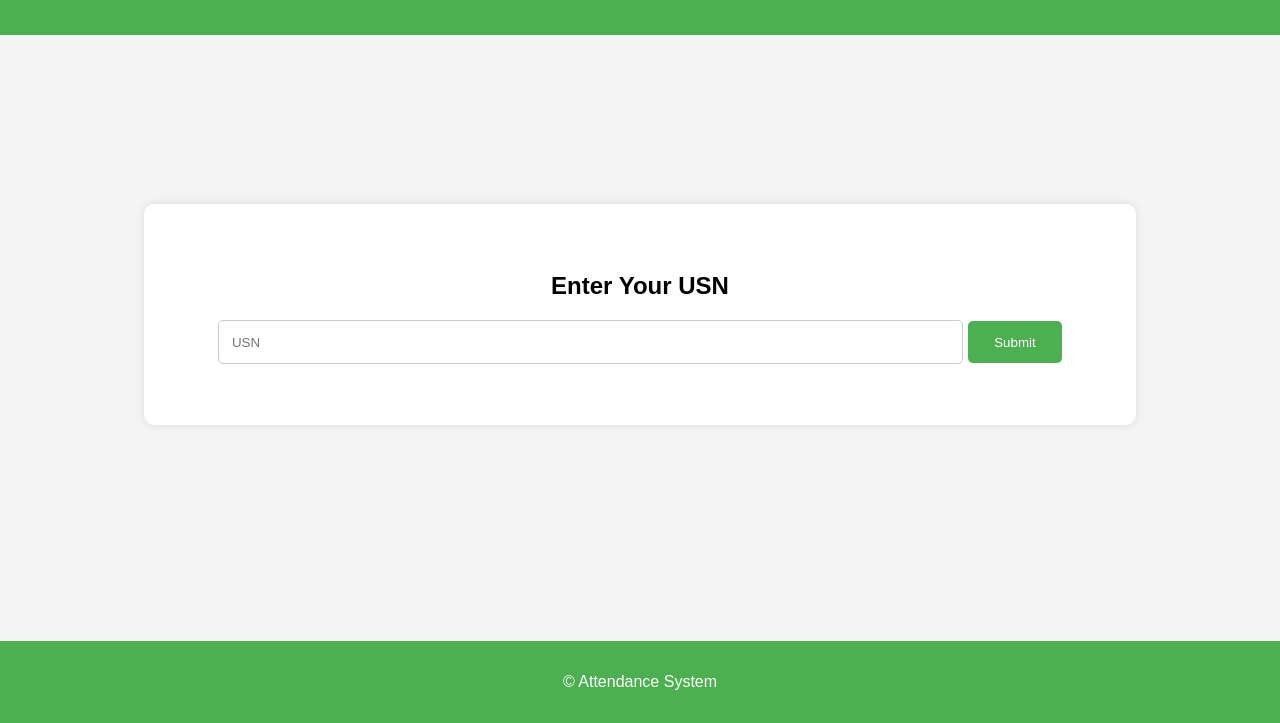
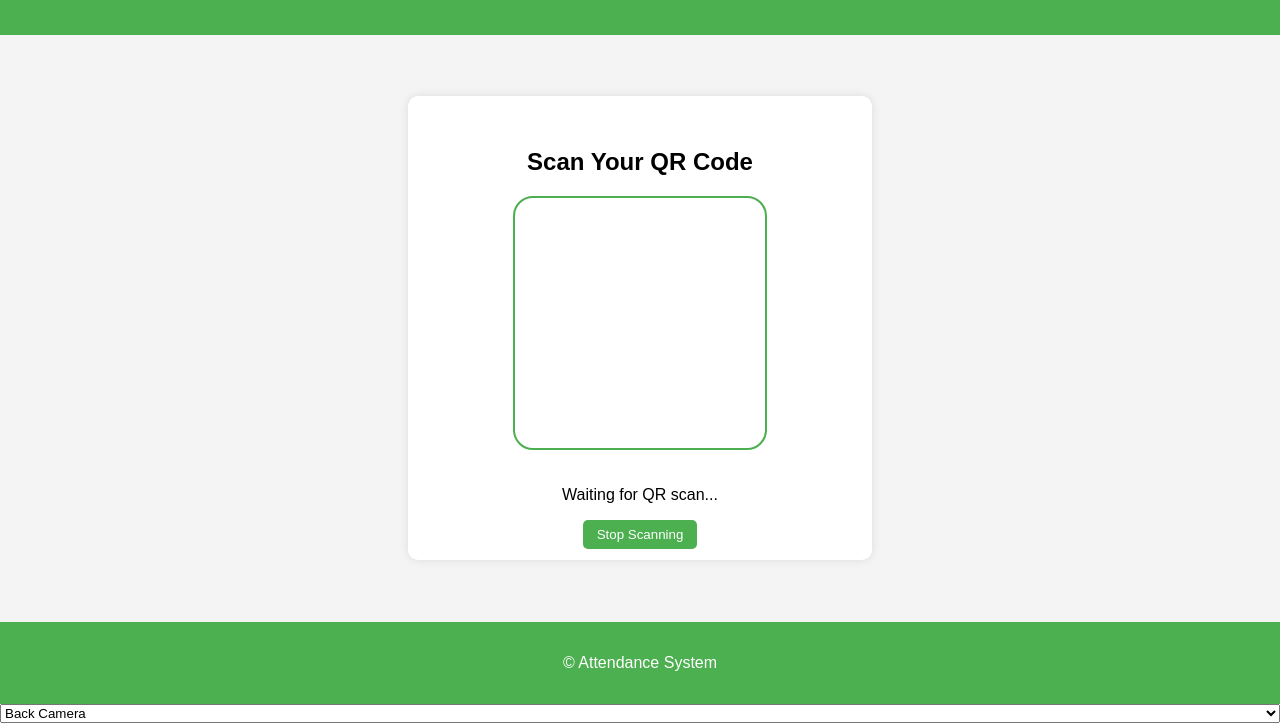
Before and after one commit to alurubalakarthikeya/smartAttendance, a plain HTML site: page index.html in a window 1280 px wide. Shown: the part 77-800 px from the top of the page. Drawn offline with Linux system fonts and the light colour scheme.

Commit message:
camera-module-check

```diff
--- a/index.html
+++ b/index.html
@@ -3,8 +3,73 @@
 <head>
     <meta charset="UTF-8">
     <meta name="viewport" content="width=device-width, initial-scale=1.0">
-    <title>Student Attendance</title>
-    <link rel="stylesheet" href="styles.css"> <!-- Link to your CSS file -->
+    <title>QR Attendance</title>
+    <style>
+        /* Basic styles */
+        body {
+            font-family: Arial, sans-serif;
+            background-color: #f4f4f4;
+            margin: 0;
+            padding: 0;
+            display: flex;
+            flex-direction: column;
+            min-height: 100vh;
+        }
+
+        header {
+            background-color: #4CAF50;
+            color: white;
+            padding: 1em;
+            text-align: center;
+        }
+
+        main {
+            flex: 1;
+            display: flex;
+            justify-content: center;
+            align-items: center;
+        }
+
+        .attendance-container {
+            background-color: white;
+            padding: 2em;
+            height: 400px;
+            width: 400px;
+            border-radius: 10px;
+            box-shadow: 0 0 10px rgba(0, 0, 0, 0.1);
+            text-align: center;
+        }
+
+        .qr-scanner {
+            width: 250px;
+            height: 250px;
+            border: 2px solid #4CAF50;
+            border-radius: 20px;
+            margin-bottom: 1em;
+            position: relative;
+            display: inline-block;
+        }
+
+        #result {
+            margin-top: 1em;
+        }
+
+        .submit-btn {
+            background-color: #4CAF50;
+            color: white;
+            padding: 0.5em 1em;
+            border: none;
+            border-radius: 5px;
+            cursor: pointer;
+        }
+
+        footer {
+            background-color: #4CAF50;
+            color: white;
+            text-align: center;
+            padding: 1em 0;
+        }
+    </style>
 </head>
 <body>
     <header>
@@ -13,15 +78,52 @@
 
     <main>
         <section class="attendance-container">
-            <h2>Enter Your USN</h2>
-            <!-- QR Code or ID Input Field -->
-            <input type="text" placeholder="USN" class="usn-input">
-            <button class="submit-btn">Submit</button>
+            <h2>Scan Your QR Code</h2>
+
+            <!-- QR Scanner -->
+            <div id="qr-reader" class="qr-scanner"></div>
+            <p id="result">Waiting for QR scan...</p>
+            <button id="stopScan" class="submit-btn">Stop Scanning</button>
         </section>
     </main>
 
     <footer>
         <p>&copy; Attendance System</p>
     </footer>
+
+    <select id="cameraSelection">
+        <option value="environment">Back Camera</option>
+        <option value="user">Front Camera</option>
+    </select>
+
+    <script>
+        const qrReader = new Html5Qrcode("qr-reader");
+
+        document.getElementById('cameraSelection').addEventListener('change', (event) => {
+            let facingMode = event.target.value;
+
+            qrReader.stop().then(() => {
+                qrReader.start(
+                    { facingMode: facingMode }, // Switch between front and back camera
+                    {
+                        fps: 10,
+                        qrbox: { width: 250, height: 250 }
+                    },
+                    (decodedText) => {
+                        document.getElementById('result').innerText = `USN: ${decodedText}`;
+                        console.log("Scanned USN:", decodedText);
+                    },
+                    (errorMessage) => {
+                        console.log("QR Scan Error:", errorMessage);
+                    }
+                ).catch((err) => {
+                    console.log("Error starting the QR scanner:", err);
+                });
+            }).catch((err) => {
+                console.log("Error stopping the QR scanner:", err);
+            });
+        });
+    </script>
+
 </body>
 </html>
--- a/styles.css
+++ b/styles.css
@@ -1,4 +1,3 @@
-/* styles.css */
 body {
     font-family: Arial, sans-serif;
     background-color: #f4f4f4;
@@ -20,14 +19,24 @@ main {
     height: 70vh;
 }
 
-
 .attendance-container {
     background-color: white;
     padding: 3em;
     border-radius: 10px;
     box-shadow: 0 0 10px rgba(0, 0, 0, 0.1);
     text-align: center;
-    width: 70%;
+    width: 80%;
+}
+
+.qr-scanner {
+    width: 200px;
+    height: 200px;
+    margin: 0 auto;
+    position: relative;
+    border: 5px solid #4CAF50;
+    box-shadow: 0 0 20px rgba(0, 0, 0, 0.2);
+    border-radius: 15px;
+    overflow: hidden;
 }
 
 .usn-input {
```
